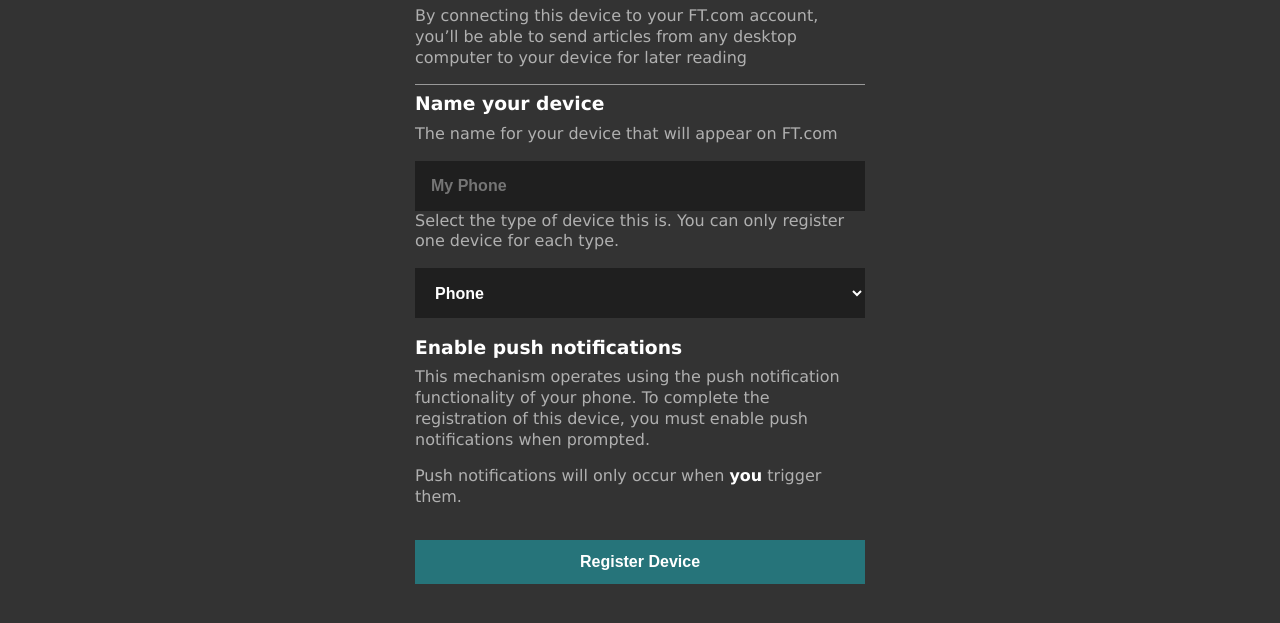
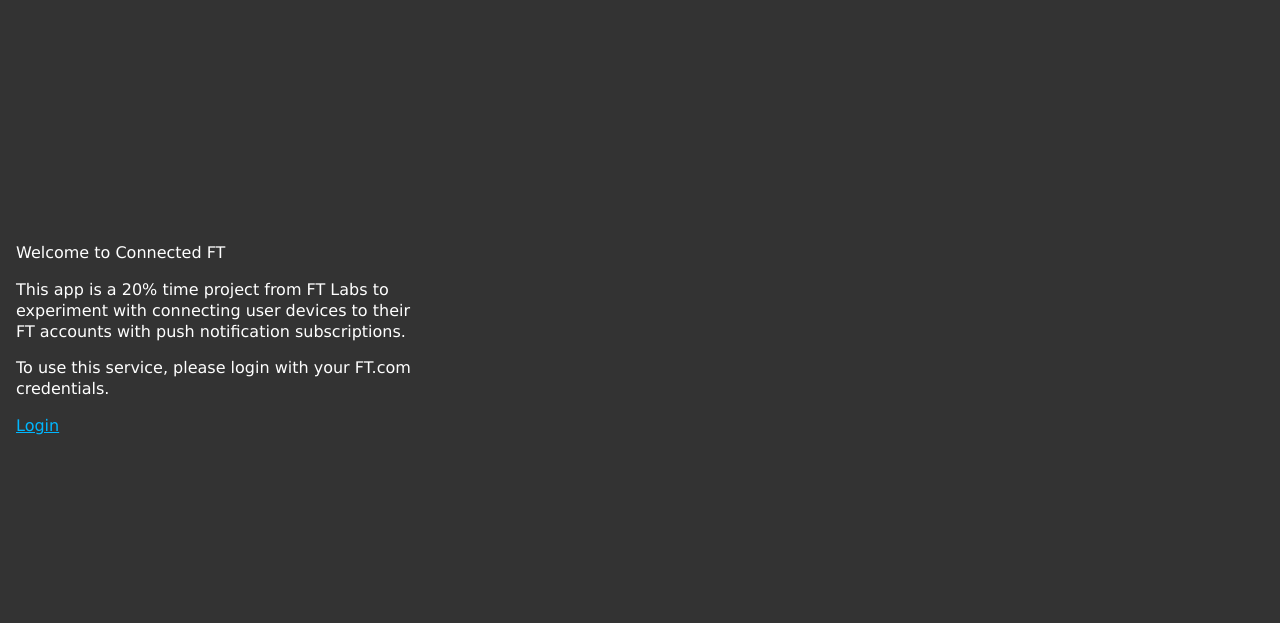
Before and after one commit to ftlabs/Connected-FT, a website: page client/index.html in a window 1280 px wide. Shown: the part 93-716 px from the top of the page. Drawn offline with Linux system fonts and the light colour scheme; a small style sheet from the web is missing.

Commit message:
Handle user not logged in.

```diff
--- a/client/index.html
+++ b/client/index.html
@@ -3,7 +3,7 @@
 	<head>
 		<title>Connected FT</title>
 		<link rel='stylesheet' href='/stylesheets/styles.css' />
-		<link rel="stylesheet" href="https://build.origami.ft.com/v2/bundles/css?modules=o-fonts@^2.3.0" />
+		<link rel="stylesheet" href="https://build.origami.ft.com/v2/bundles/css?modules=o-fonts@^2.3.0,o-buttons@^4.4.1" />
 		<meta name="viewport" content="initial-scale=1.0, user-scalable=yes" />
 		<link rel="manifest" href="manifest.json">
 	</head>
@@ -12,7 +12,16 @@
 
 		<header></header>
 
-		<form id="registerDevice" data-visible='true'>
+		<div class="login" data-visible="true">
+			<section class="constraint">
+				<p>Welcome to Connected FT</p>
+				<p>This app is a 20% time project from FT Labs to experiment with connecting user devices to their FT accounts with push notification subscriptions.</p>
+				<p>To use this service, please login with your FT.com credentials.</p>
+				<a type="submit" href="https://accounts.ft.com/login?location=https://ftlabs-connected.ft.com" class="o-buttons o-buttons--standout o-buttons--big">Login</a>
+			</section>
+		</div>
+
+		<form id="registerDevice" data-visible='false'>
 			<h3>Connect this device</h3>
 			<p>By connecting this device to your FT.com account, you’ll be able to send articles from any desktop computer to your device for later reading</p>
 			<hr />
--- a/client/scripts/main.js
+++ b/client/scripts/main.js
@@ -15,6 +15,7 @@
 		titleBar : document.querySelector('header'),
 		overlay : document.querySelector('#overlay'),
 		noitems : document.querySelector('p.noitems'),
+		login : document.querySelector('.login')
 	};
 
 	function zeroPad(n){
@@ -292,15 +293,13 @@
 			})
 			.then(function(res){
 				if(res.status !== 200){
-					if(res.status === 401){
-						alert('User is not logged in to FT.com');
-					}
+					throw res.status;
 				} else {
 					return res.json();
 				}
 			})
 			.then(function(){
-
+				elements.login.dataset.visible = "false";
 				navigator.serviceWorker.ready.then(function(serviceWorkerRegistration) {
 
 					serviceWorkerRegistration.pushManager.getSubscription()
@@ -340,6 +339,9 @@
 				});
 
 			})
+			.catch(err => {
+				console.log(err);
+			})
 		;
 
 
--- a/client/stylesheets/styles.css
+++ b/client/stylesheets/styles.css
@@ -2,17 +2,25 @@
   display: none !important;
 }
 
+html,body{
+  padding: 0;
+  margin: 0;
+  width: 100%;
+  height: 100%;
+}
+
 body {
-    padding: 50px 0 0 0;
+    padding: 50px 1em 0;
     font: 16px 'metricweb', "Lucida Grande", Helvetica, Arial, sans-serif;
     background: #333;
     color: white;
-    display: flex;
     align-content: center;
     align-items: center;
     justify-content: center;
     flex-direction: column;
     margin: 0;
+    line-height: 1.3em;
+    box-sizing: border-box;
 }
 
 a {
@@ -89,6 +97,14 @@
   border-radius: 0;
 }
 
+section.constraint{
+  max-width: 400px;
+}
+
+a.o-buttons {
+  width : 100%;
+}
+
 .subscribeBtn{
   margin-top: 1em;
   font-size: 1em;
@@ -103,10 +119,10 @@
 
 .stream{
   width: 100%;
-  padding: 1em;
+  padding-top: 1em;
   height: auto;
   box-sizing: border-box;
-  display: flex;
+  display: block;
   flex-direction: column;
   justify-content: center;
   align-items: center;
```
